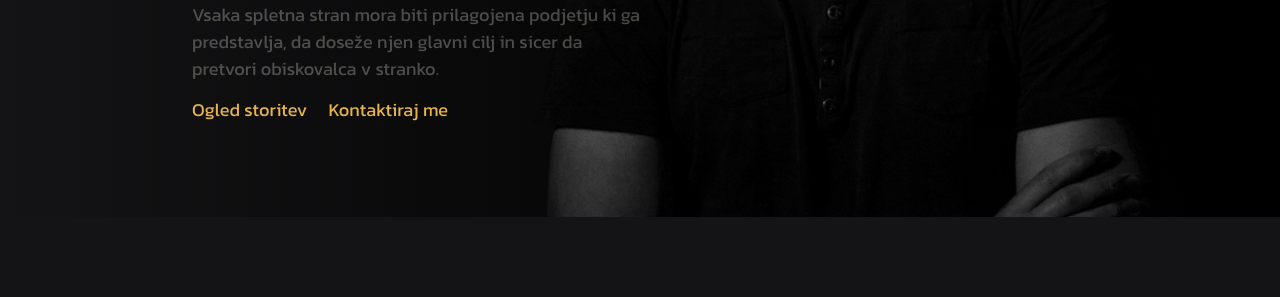
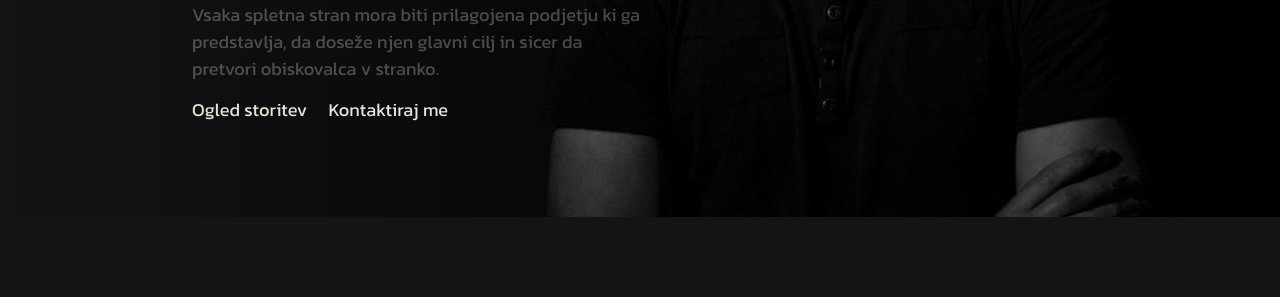
Before and after one commit to MartiP33/martin-portfolio, a PHP site: page /domov.php in a window 1280 px wide. Shown: the part 583-880 px from the top of the page. Run offline with PHP 8.4, Linux system fonts and the light colour scheme; some libraries are stand-ins or nearby versions; some web fonts are replaced.

Commit message:
malenkost

```diff
--- a/style.css
+++ b/style.css
@@ -309,7 +309,7 @@ hr {
 
 .action-btn {
 	text-decoration: none;
-	color: var(--primary-color);
+	color: var(--text-color);
 	font-size: 1.3em;
 	border-bottom: 3px solid rgba(255, 255, 255, 0);
 	transition: .5s;
@@ -317,7 +317,7 @@ hr {
 }
 
 .action-btn:hover {
-	border-bottom: 3px solid var(--primary-color);
+	border-bottom: 3px solid var(--text-color);
 }
 
 #portret {
```
